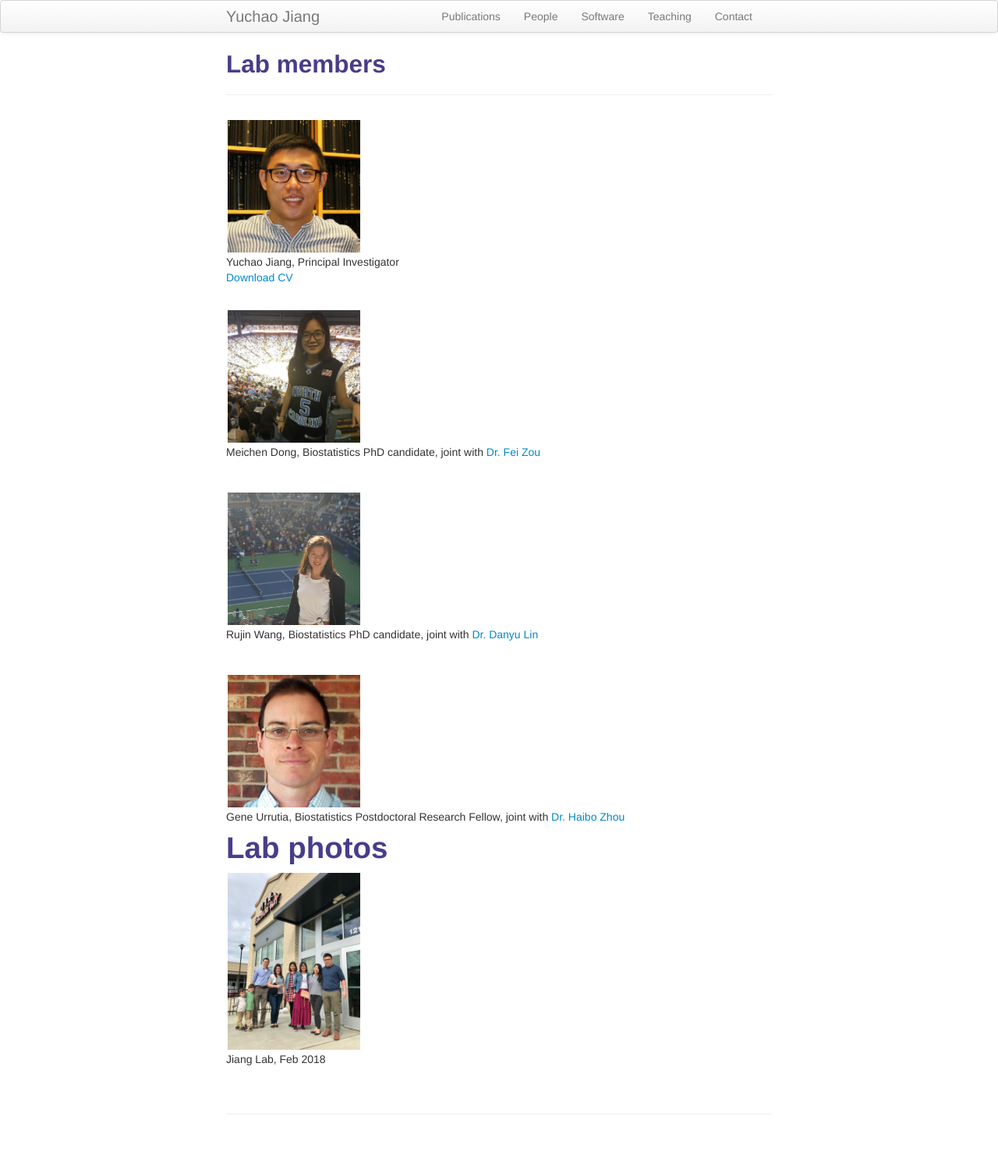
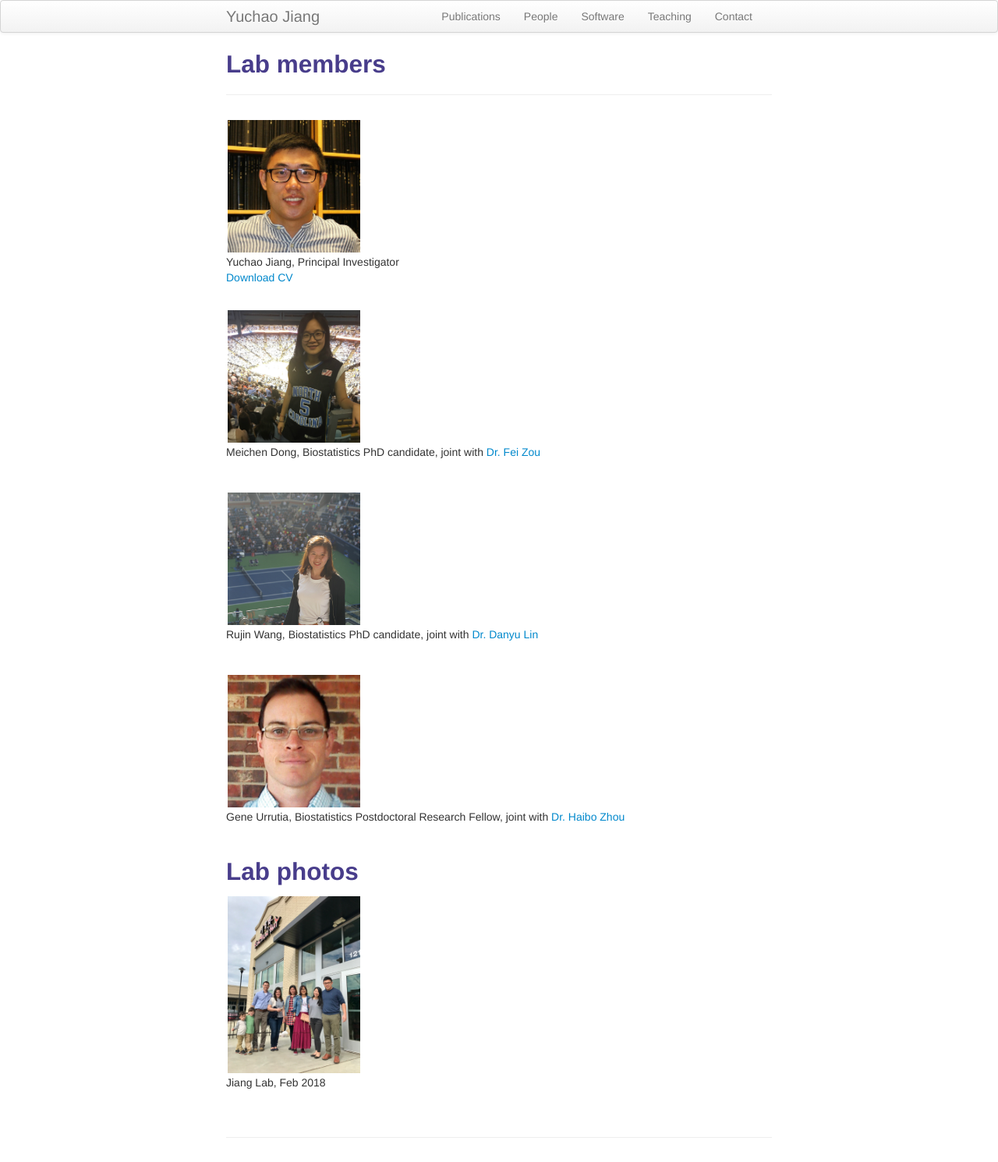
Before and after one commit to yuchaojiang/yuchaojiang.github.io, a Jekyll site: the page built from pages/people.md, in a window 1280 px wide. Shown: the whole page at 78% size. Built offline with Jekyll 4.4.1, drawn with Linux system fonts in a browser that asks for light colours; before the commit the page ends 1461 px from its top, so only the background shows below that.

Commit message:
Update people.md

```diff
--- a/pages/people.md
+++ b/pages/people.md
@@ -65,9 +65,9 @@ Rujin Wang, Biostatistics PhD candidate, joint with [Dr. Danyu Lin](http://sph.u
 
 Gene Urrutia, Biostatistics Postdoctoral Research Fellow, joint with [Dr. Haibo Zhou](http://sph.unc.edu/adv_profile/haibo-zhou-phd/)
 
+<br/>
 
-
-# Lab photos
+## Lab photos
 
 <div class="container">
     <div class="row-fluid">
```
